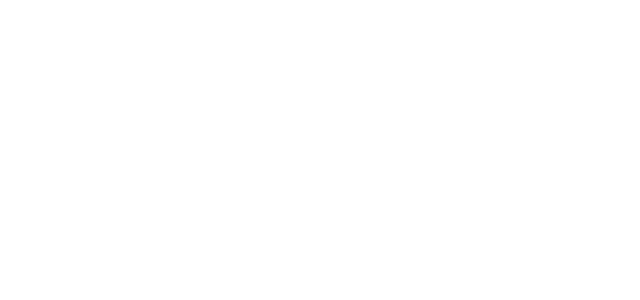
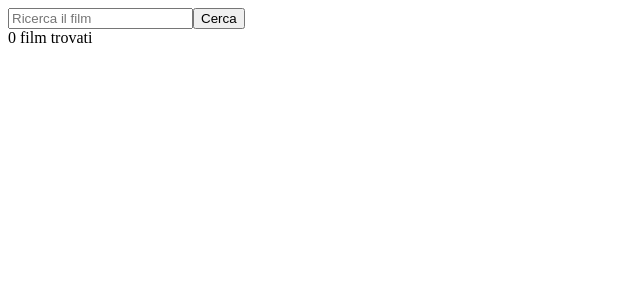
Before and after one commit to Frah01/vite-boolflix, a Vue app: page / in a window 1280 px wide. Shown: the top 300 px of the page, without its empty margins (0-640 px from the left). Built offline with nearby package versions, Linux system fonts and the light colour scheme.

Commit message:
creato app content

```diff
--- a/src/App.vue
+++ b/src/App.vue
@@ -1,13 +1,24 @@
 <script>
+import { store } from './store'
+import AppContent from './components/AppContent.vue';
 export default {
-
+  components: {
+    AppContent,
+  },
+  data() {
+    return {
+      store,
+    }
+  }
 }
 </script>
+
 <template lang="">
-  <div>
+<div>
+  <AppContent />
+</div>
+</template>
 
-  </div>
-</template>
-<style lang="">
-
+<style lang="scss">
+@use './styles/general.scss'
 </style>
--- a/src/components/AppContent.vue
+++ b/src/components/AppContent.vue
@@ -1,13 +1,37 @@
 <script>
+import { store } from '../store';
+import AppCard from './AppCard.vue'
+import axios from 'axios';
 export default {
+    components: {
+        AppCard,
+    },
+    name: 'AppMain',
+    data() {
+        return {
+            store,
+            inputText: '',
+        }
+    },
 
 }
 </script>
 <template lang="">
-    <div>
-
+    <div class="container my-4">
+        <div class="row">
+            <div class="input-group mb-3">
+                <input type="text" class="form-control" placeholder="Ricerca il film" aria-label="Ricerca il film" v-model="inputText" @keyup.enter="search(inputText)">
+                <button class="btn btn-outline-secondary" type="button" @click="search(inputText)">Cerca</button>
+            </div>
+        </div>
+        <div class="mb-5">
+             {{ store.movieArr.length }} film trovati
+        </div>
+        <div class="row row-cols-5 gap-5 justify-content-between">
+            <AppSingleCard v-for="(item, index) in store.movieArr" :key="index" :movie="item" />
+        </div>
     </div>
 </template>
-<style lang="">
+<style lang="scss" scoped>
 
 </style>
--- /dev/null
+++ b/src/store.js
@@ -0,0 +1,6 @@
+import { reactive } from 'vue';
+export const store = reactive({
+    apiKeys: 'a8f3b6f9513218c50175fe4adfab3d55',
+    apiMovie: 'https://api.themoviedb.org/3/search/movie?api_key=a8f3b6f9513218c50175fe4adfab3d55&language=en-US&query=',
+    movieArr: [],
+})
```
Also changed, not shown: src/components/store.js (deleted), src/styles/general.scss (added), src/styles/generals.scss (deleted).
